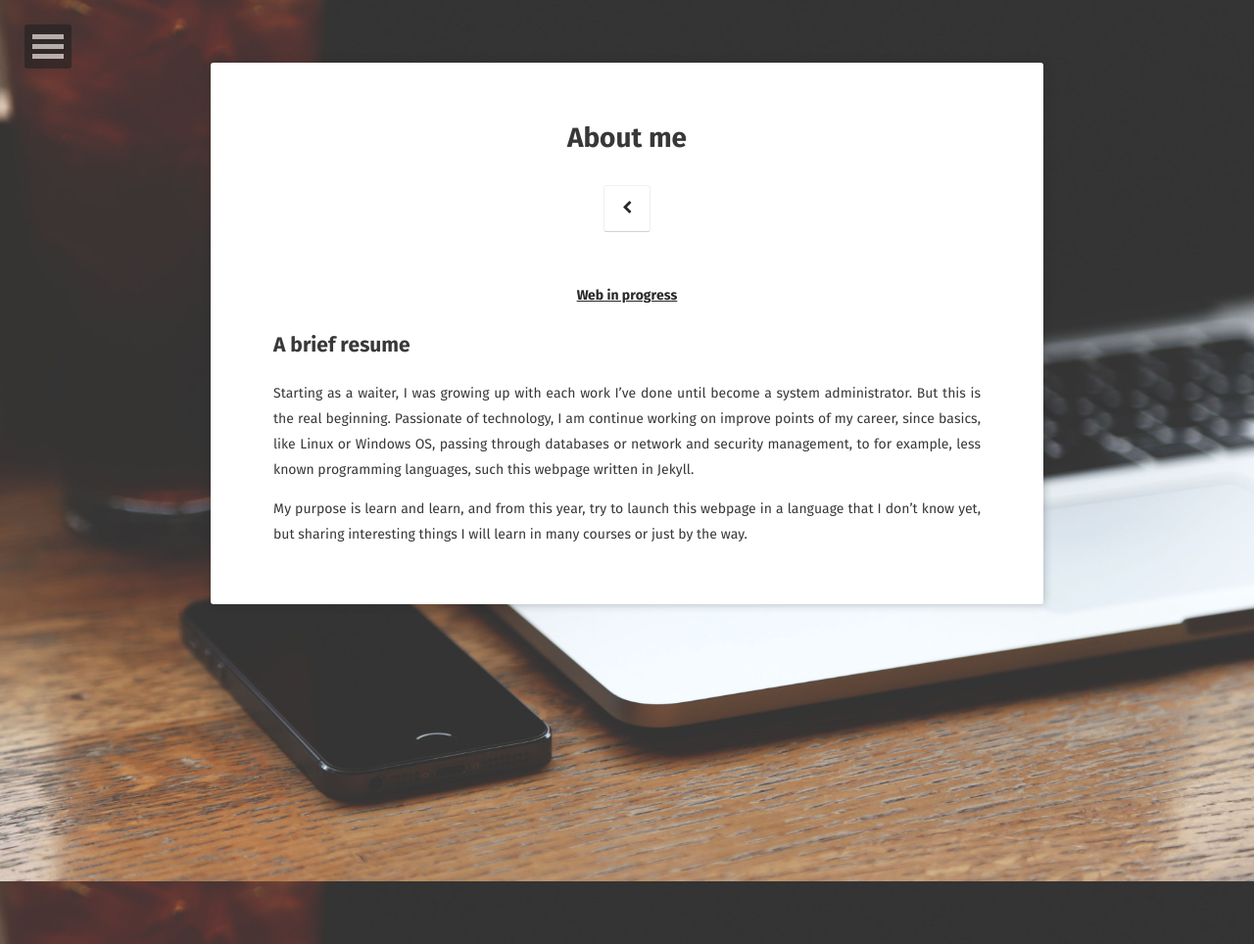
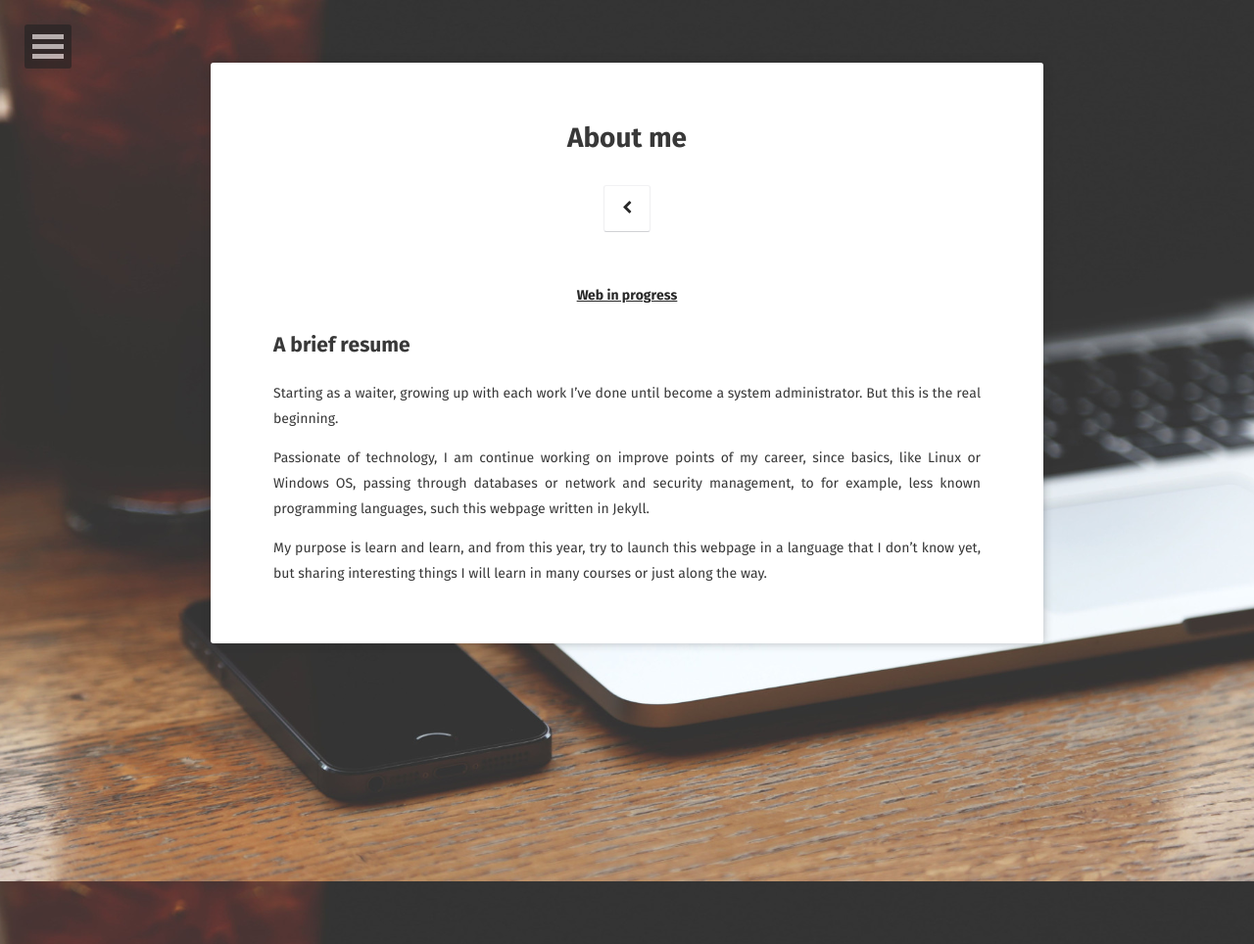
Before and after one commit to cesargarciasanchez/cesargarciasanchez.github.io, a Jekyll site: the page built from about/index.md, in a window 1280 px wide. Shown: the whole page at 98% size. Built offline with Jekyll 4.4.1, drawn with Linux system fonts in a browser that asks for light colours; some web fonts are replaced.

Commit message:
Update index.md

```diff
--- a/about/index.md
+++ b/about/index.md
@@ -11,8 +11,9 @@ comments: false
 
 ## A brief resume
 
-Starting as a waiter, I was growing up with each work I've done until
+Starting as a waiter, growing up with each work I've done until
 become a system administrator. But this is the real beginning.
+
 Passionate of technology, I am continue working on improve points of my
 career, since basics, like Linux or Windows OS, passing through
 databases or network and security management, to for example, less known
@@ -20,4 +21,4 @@ programming languages, such this webpage written in Jekyll.
 
 My purpose is learn and learn, and from this year, try to launch this
 webpage in a language that I don't know yet, but sharing interesting things
-I will learn in many courses or just by the way.
+I will learn in many courses or just along the way.
```
